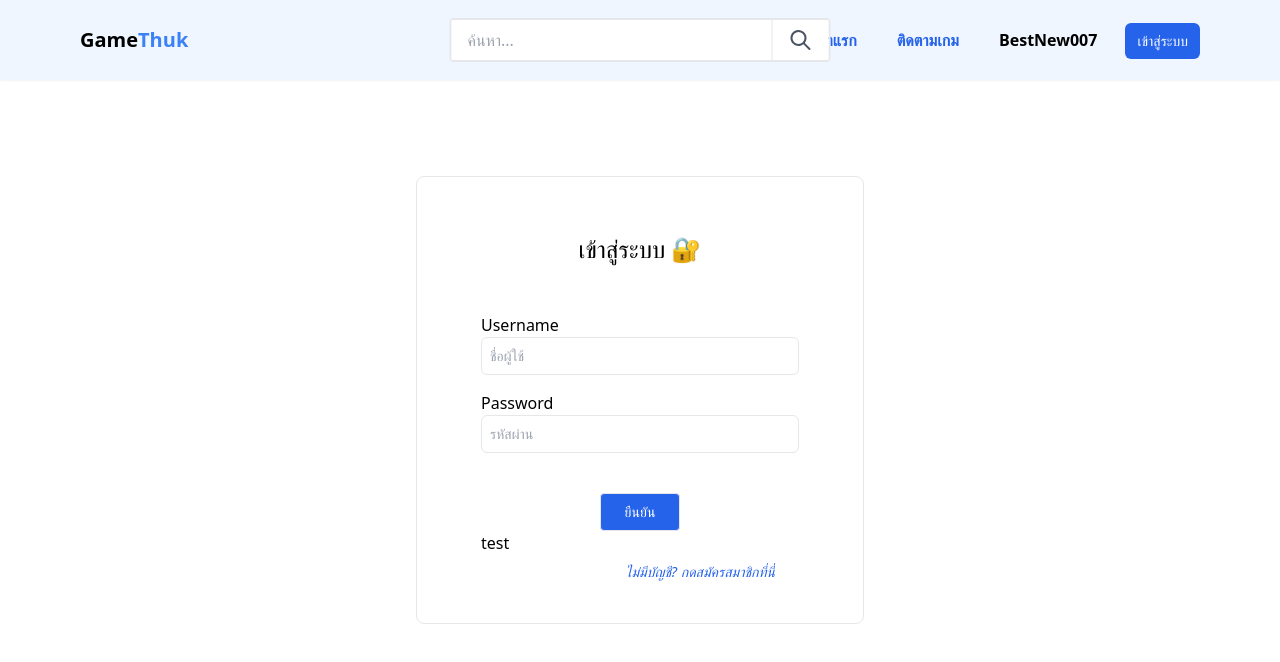
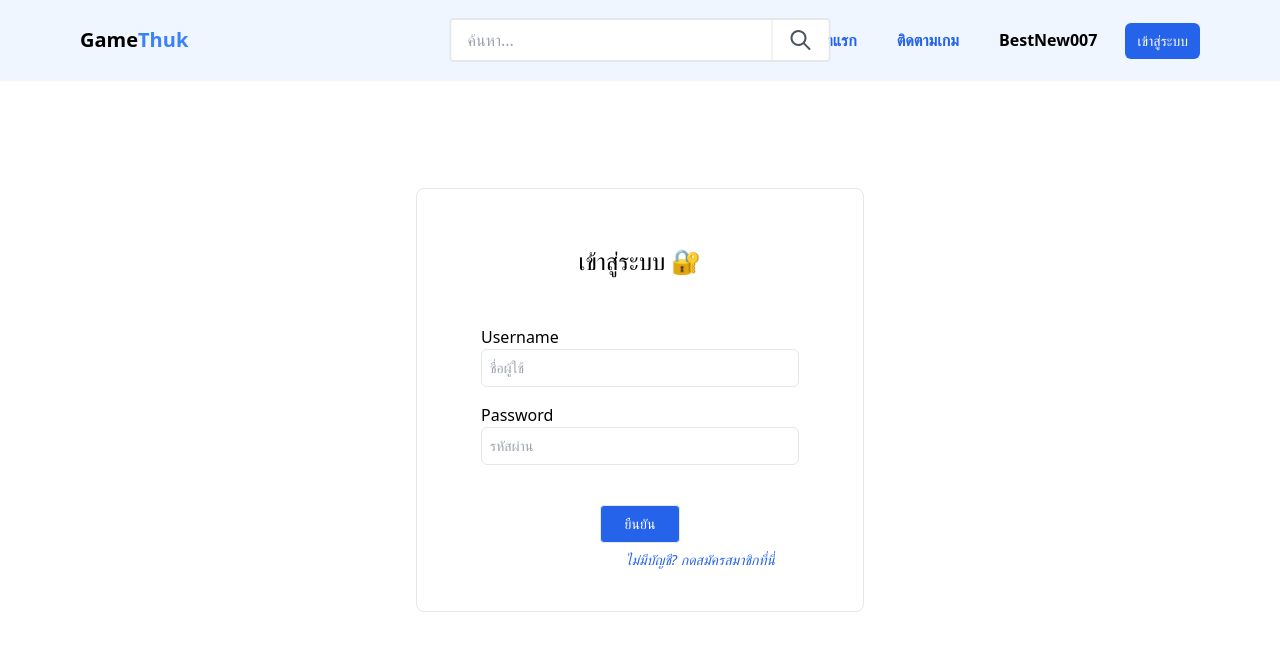
Before and after one commit to BoraBestz/GameThukv2, a Next.js app: page /login in a window 1280 px wide. Shown: the top 662 px of the page. Built offline with nearby package versions, Linux system fonts and the light colour scheme.

Commit message:
fix login

```diff
--- a/pages/login.js
+++ b/pages/login.js
@@ -22,7 +22,7 @@ function login() {
 
 
             if(response.data.message){
-                setLoginStatus(response.data);
+                setLoginStatus(response.data.message);
             }else {
                 setLoginStatus(response.data[0].username);
             }
@@ -88,7 +88,7 @@ function login() {
                     </div>
                     {/* </Link> */}
 
-                    <h1>test {loginStatus}</h1>
+                    <h1 className={'bg-red-500'}>{loginStatus}</h1>
 
                     <Link href="/register">
                     <div className='text-right mt-1'>
```
Also changed, not shown: 1 other file (tests, documents, lock files or other folders).
